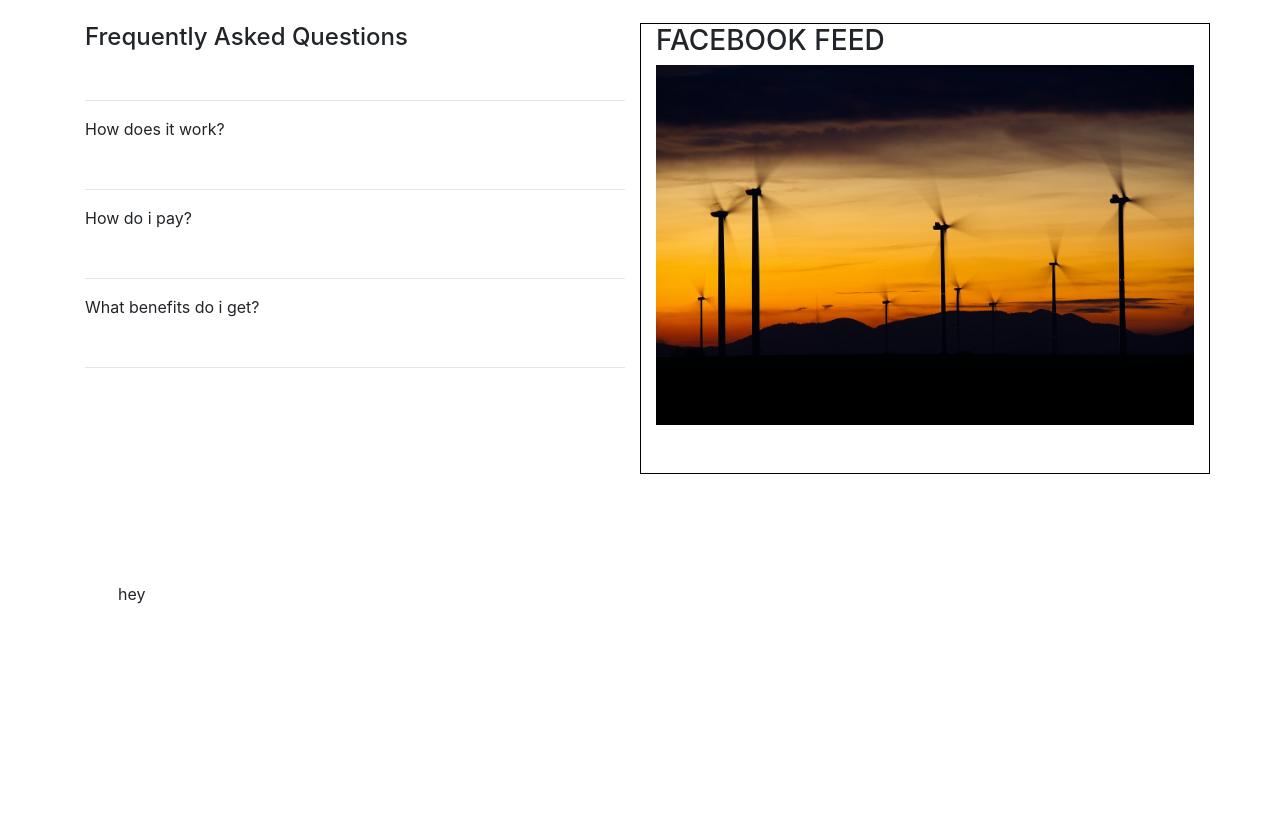
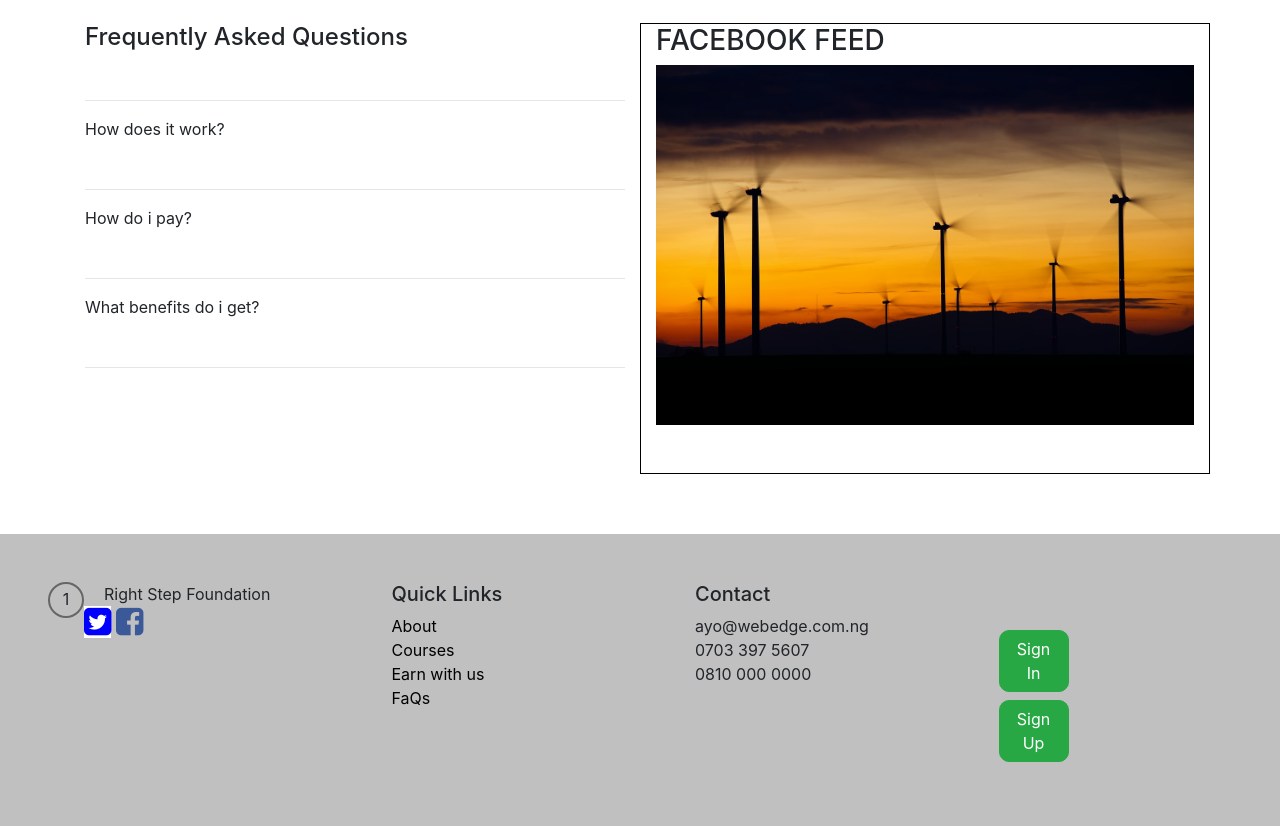
Before and after one commit to Sir-Dazzling/Right-Steps-Foundation, a plain HTML site: page index.html in a window 1280 px wide. Shown: the part 2825-3651 px from the top of the page. Before the commit the page ends 3479 px from the top, so only its background shows below. Drawn offline with Linux system fonts and the light colour scheme.

Commit message:
Added and Styled Footer

```diff
--- a/css/index.css
+++ b/css/index.css
@@ -3,6 +3,11 @@
 
 /*Styling The Navbar*/
 nav
+{
+	background-color: silver;
+}
+
+footer
 {
 	background-color: silver;
 }
@@ -215,3 +220,42 @@ section .section-title
 {
 	border: 1px solid black;
 }
+
+.quick-links li, .contact-lists li, .btn-list li
+{
+	list-style-type: none;
+}
+
+.quick-links li a
+{
+	color: black;
+}
+
+.btn-list li button
+{
+	width: 30%;
+	border-radius: 10px;
+}
+
+.numberCircle
+{
+	border-radius: 50%;
+	width: 36px;
+	height: 36px;
+	padding: 3px;
+	border: 2px solid #666;
+	text-align: center;
+	float: left;
+}
+
+.numberText
+{
+
+	margin-left: 20px;
+}
+
+.fa-twitter-square
+{
+	background-color: white;
+	color: blue;
+}
--- a/index.html
+++ b/index.html
@@ -264,8 +264,54 @@
   </div>
 </section>
 
-<footer class="container p-5">
-  hey
+<footer class="container-fluid p-5">
+  <div class="row">
+    <div class="col-md-3">
+      <p class="numberCircle">1</p>
+      <span class="numberText">Right Step Foundation</span><br />
+        <i class=" fa fa-twitter-square fa-2x"></i>
+        <i class=" fa fa-facebook-square fa-2x" style="color: #3b5998;"></i>
+    </div>
+    <div class="col-md-3">
+      <ul class="quick-links">
+        <li>
+          <h5 class="">Quick Links</h5>
+        </li>
+        <li>
+          <a href="">About</a>
+        </li>
+        <li>
+          <a href="#">Courses</a>
+        </li>
+        <li>
+          <a href="#">Earn with us</a>
+        </li>
+        <li>
+          <a href="#">FaQs</a>
+        </li>
+      </ul>
+    </div>
+    <div class="col-md-3">
+      <ul class="contact-lists">
+        <li>
+          <h5 class="">Contact</h5>
+        </li>
+        <li>ayo@webedge.com.ng</li>
+        <li>0703 397 5607</li>
+        <li>0810 000 0000</li>
+      </ul>
+    </div>
+    <div class="col-md-3">
+      <ul class="btn-list">
+        <li>
+          <button class="btn btn-success mt-5">Sign In</button>
+        </li>
+        <li>
+          <button class="btn btn-success mt-2">Sign Up</button>
+        </li>
+      </ul>
+    </div>
+  </div>
 </footer>
 
     <!-- Optional JavaScript -->
```
